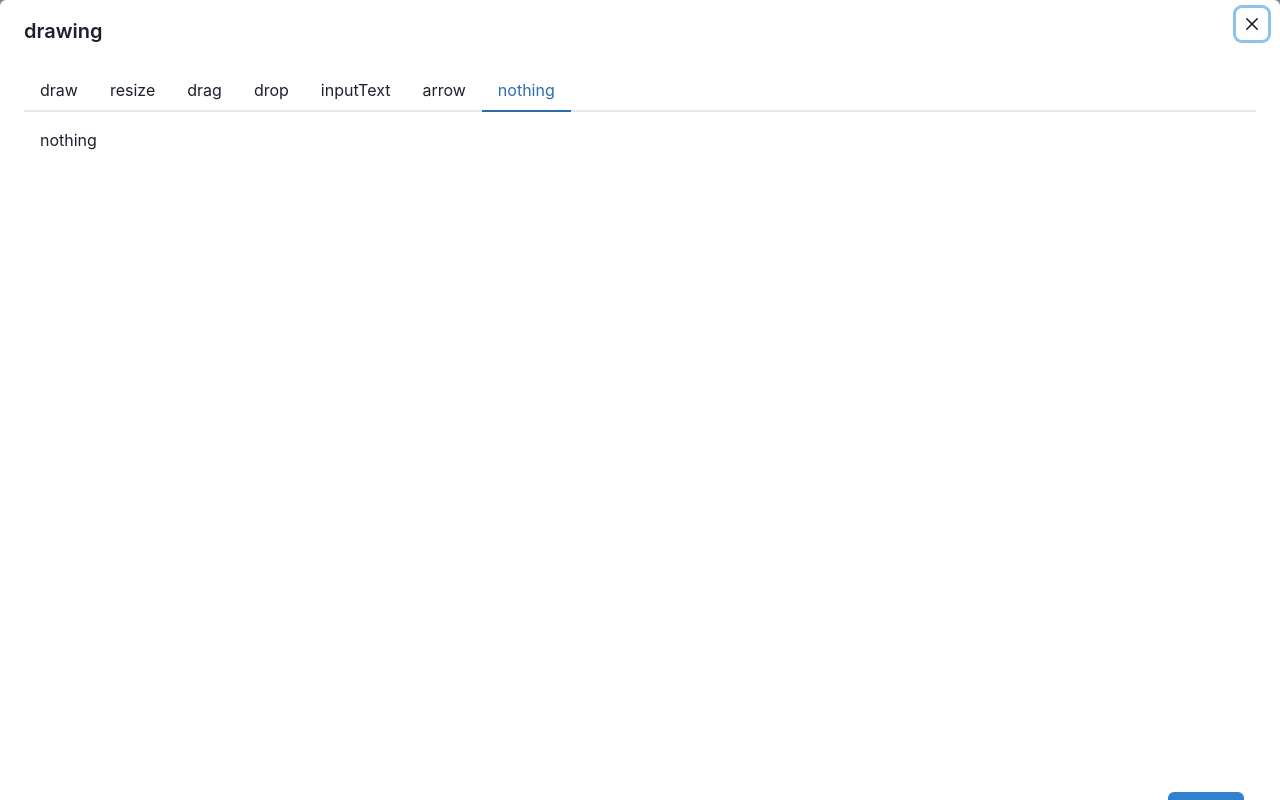
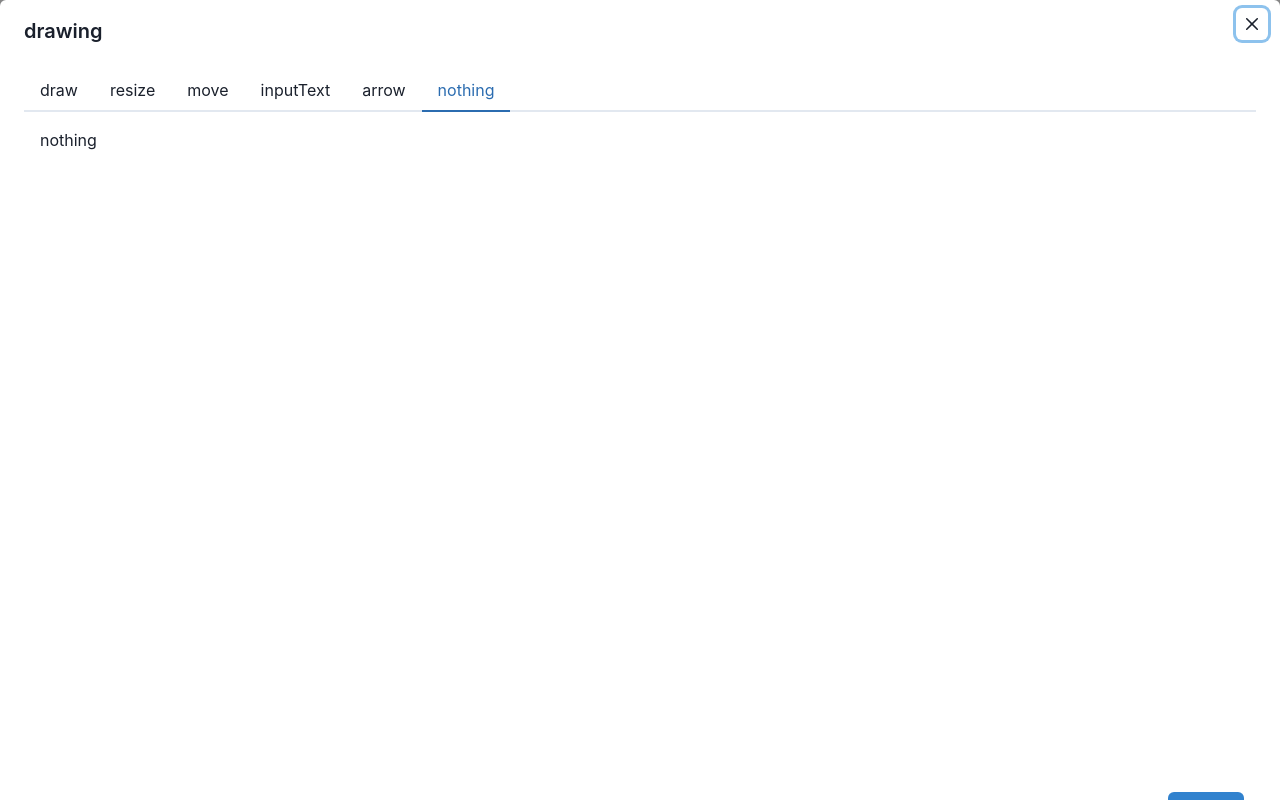
Before and after one commit to takurinton/rintondrawing, a React (Vite) app: page / in a window 1280 px wide. Both pictures are taken after a click on the button "Open panel". Built offline with nearby package versions, Linux system fonts and the light colour scheme.

Commit message:
add: children judge

```diff
--- a/src/App.tsx
+++ b/src/App.tsx
@@ -32,12 +32,11 @@ type Pos = {
   y: number;
 }
 
-type DrawingState = 'draw' | 'resize' | 'drag' | 'drop' | 'inputText' | 'arrow' | 'nothing';
+type DrawingState = 'draw' | 'resize' | 'move' | 'inputText' | 'arrow' | 'nothing';
 const tabs: DrawingState[] = [
   'draw',
   'resize',
-  'drag',
-  'drop',
+  'move',
   'inputText',
   'arrow',
   'nothing'
@@ -50,11 +49,22 @@ const DrawingModal = ({
   isOpen: boolean;
   onClose: () => void;
 }) => {
+  // const parentRef = useRef<HTMLDivElement>(null);
   const ref = useRef<HTMLDivElement>(null);
   const [state, setState] = useState<DrawingState>('nothing');
   const [mousedownPosition, setMousedownPosition] = useState<Pos>({ x: 0, y: 0 });
   const [mouseupPosition, setMouseupPosition] = useState<Pos>({ x: 0, y: 0 });
   const [contents, setContents] = useState<JSX.Element[]>([]);
+
+  const onDragStart = useCallback((event) => {
+    event.dataTransfer.setData("text", event.target.id);
+  }, []);
+
+  const onDrop = useCallback((event) => {
+    event.preventDefault();
+    const data = event.dataTransfer.getData("text");
+    event.target.appendChild(document.getElementById(data));
+  }, []);
 
   const mousedownFunction = useCallback((event) => {
     setMousedownPosition({ x: event.pageX, y: event.pageY });
@@ -66,9 +76,13 @@ const DrawingModal = ({
     const width = Math.abs(mousedownPosition.x - event.pageX);
     const left = event.pageX > mousedownPosition.x ? mousedownPosition.x : event.pageX;
     const top = event.pageY > mousedownPosition.y ? mousedownPosition.y : event.pageY;
-    const cihld = <Box h={height} w={width} top={top} left={left} position='absolute' border='1px solid black' />
+    const cihld = <Box h={height} w={width} top={top} left={left} position='absolute' border='1px solid black' draggable={true} id={`${top}-${left}`} onDragStart={onDragStart} />
     setContents([...contents, cihld]);
   }, [mousedownPosition, mouseupPosition]);
+
+  const mousemoveFunction = useCallback((event) => {
+    console.log(event.target.id);
+  }, []);
 
   useEffect(() => {
     if (state === 'draw') {
@@ -84,6 +98,15 @@ const DrawingModal = ({
     }
   }, [state, mousedownPosition, mouseupPosition]);
 
+  useEffect(() => {
+    if (state === 'move') {
+      Array.prototype.forEach.call(ref.current?.children, target => {
+        target.addEventListener("mousedown", mousemoveFunction, false);
+        return () => target.removeEventListener("mousedown", mousemoveFunction, false);
+      });
+    }
+  }, [state]);
+
   return (
     <Box position='relative'>
       <Modal isOpen={isOpen} onClose={onClose} size='full'>
@@ -92,7 +115,7 @@ const DrawingModal = ({
           <ModalHeader>drawing</ModalHeader>
           <ModalCloseButton />
           <ModalBody>
-            <Tabs onChange={(idx) => setState(tabs[idx])} defaultIndex={6}>
+            <Tabs onChange={(idx) => setState(tabs[idx])} defaultIndex={5}>
               <TabList>
                 {tabs.map((d, i) => <Tab key={i.toString()}>{d}</Tab>)}
               </TabList>
@@ -100,7 +123,7 @@ const DrawingModal = ({
                 {tabs.map((d, i) => <TabPanel key={i.toString()}>{d}</TabPanel>)}
               </TabPanels>
             </Tabs>
-            <Box ref={ref} h='600px'>
+            <Box ref={ref} h='600px' dropzone='move' onDrop={onDrop}>
               {contents.map((child, idx) => <React.Fragment key={idx.toString()}>{child}</React.Fragment>)}
             </Box>
           </ModalBody>
```
